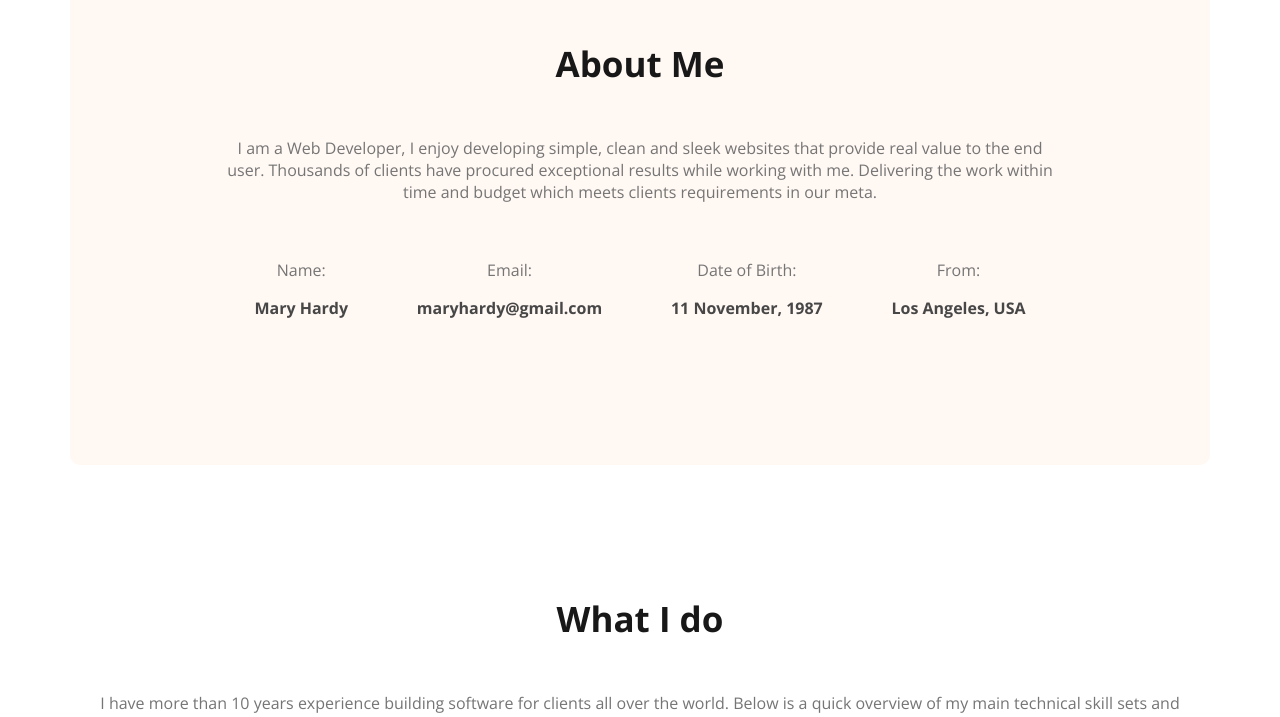
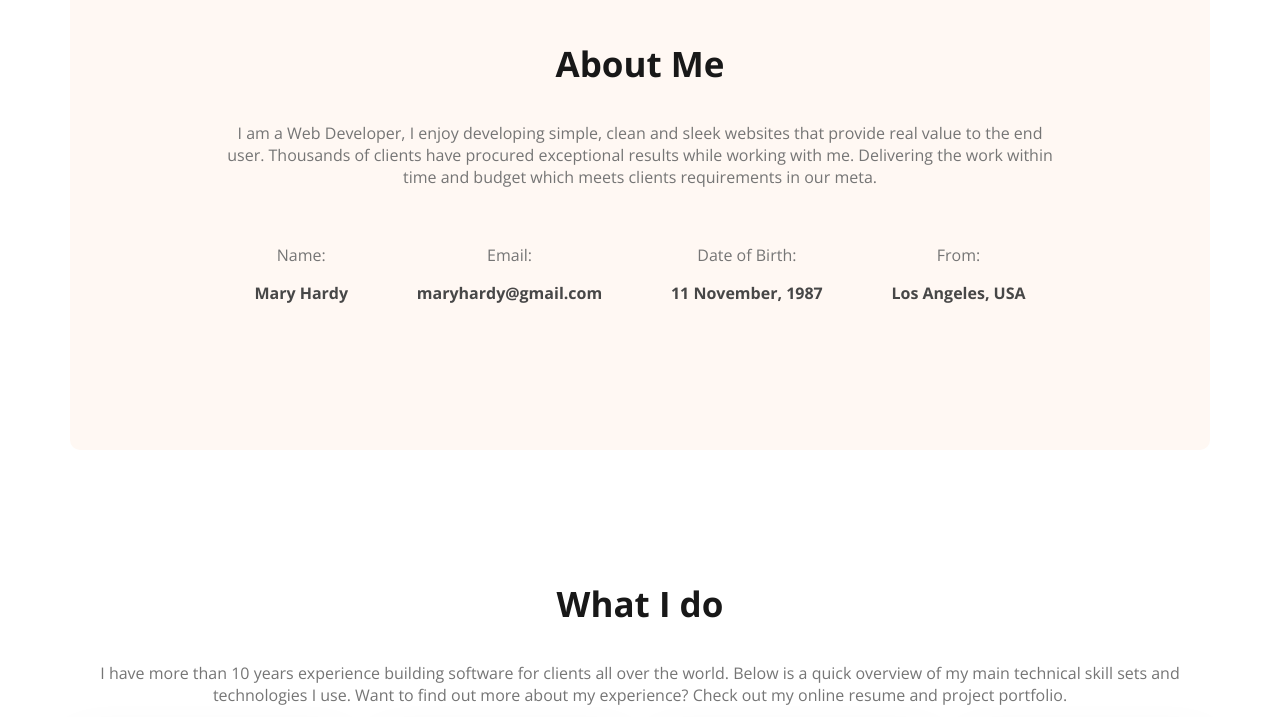
Before and after one commit to tuhinkamrujjaman/developer-portfolio, a plain HTML site: page index.html in a window 1280 px wide. Shown: the part 1090-1807 px from the top of the page. Drawn offline with nearby package versions, Linux system fonts and the light colour scheme.

Commit message:
style: fix margin spacing across all section descriptions

```diff
--- a/styles/style.css
+++ b/styles/style.css
@@ -46,7 +46,7 @@
 }
 .section-description{
     font-size: 16px;
-    margin-top: 50px;
+    margin-bottom: 30px;
 }
 .item-description{
     font-weight: bold;
```
